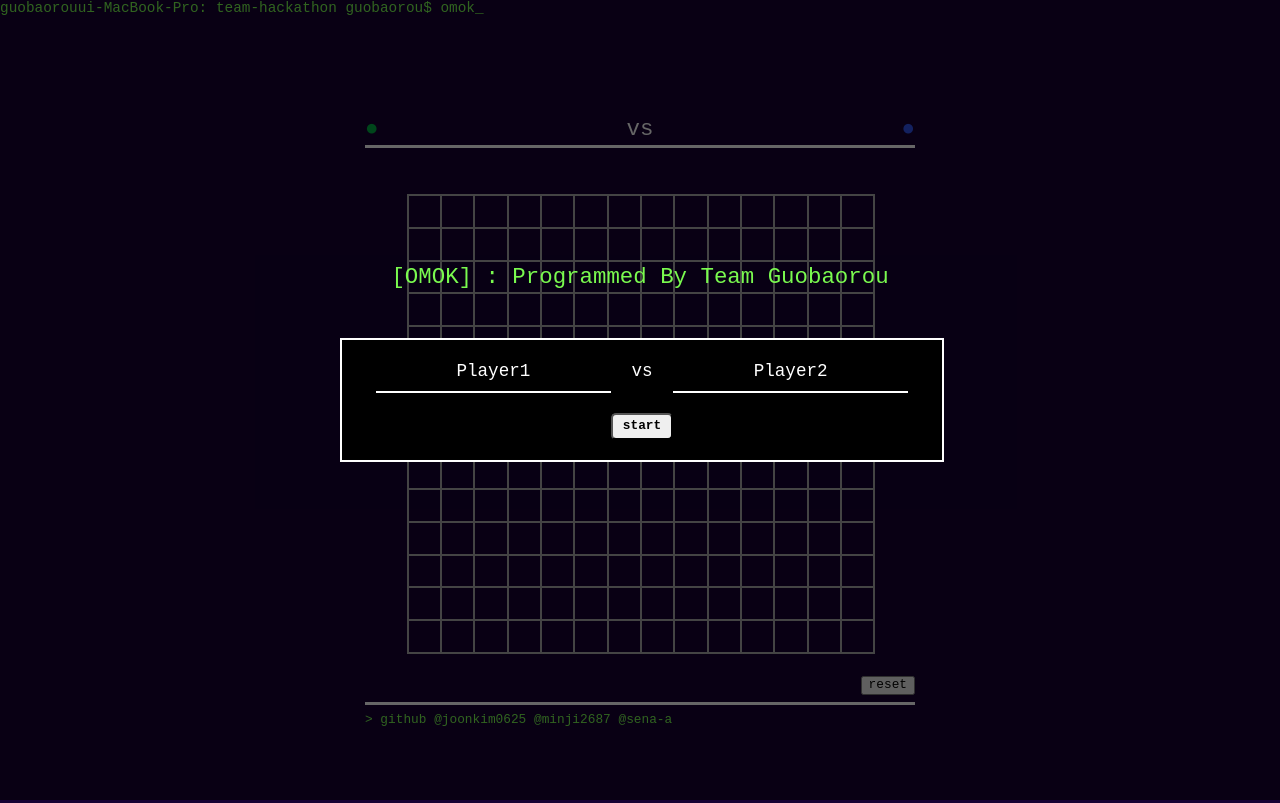
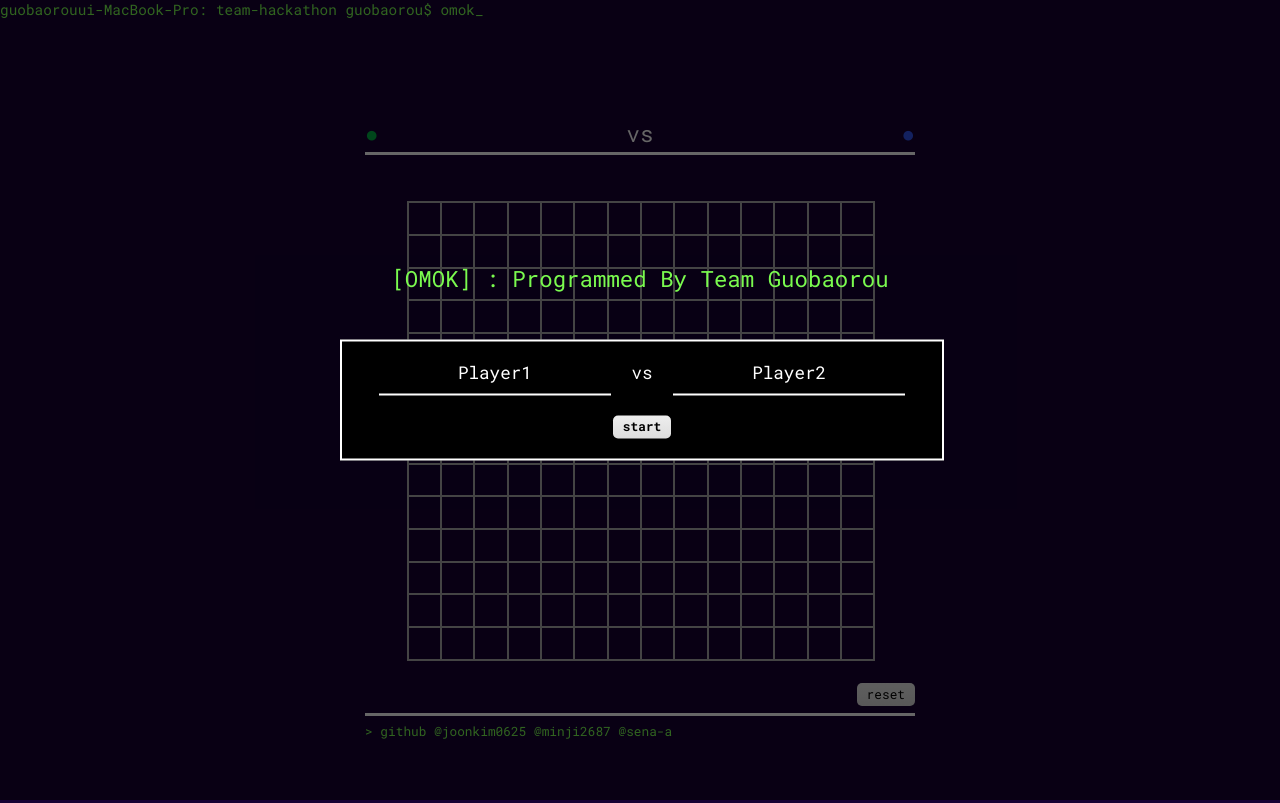
Before and after one commit to sena-a/hackathon-omok, a website built with Parcel: page src/index.html in a window 1280 px wide. Built offline with nearby package versions, Linux system fonts and the light colour scheme.

Commit message:
Modified button design for cross-browsing

```diff
--- a/src/index.scss
+++ b/src/index.scss
@@ -4,88 +4,76 @@
 @import url("https://fonts.googleapis.com/css?family=Roboto+Mono:400,400i,500,500i,700");
 
 // 전체 그룹화
-
 body {
   font-size: 10px;
-  font-family: ‘Roboto Mono’, monospace;
+  font-family: 'Roboto Mono', monospace;
   height: 100vh;
   background-color: #160133;
   color: white;
 }
-
 a {
   text-decoration: none;
   color: #7afa4f;
 }
-
+button{
+  margin:0;
+  padding:0;
+  border:0;
+  background:none;
+}
 
 // 메인 게임 페이지
-
 .container h1 {
   margin: 0;
   font-size: 0.9rem;
   color: #7afa4f;
 }
-
 .main {
   width: 550px;
   margin: 100px auto 0;
 }
-
 // 사용자 이름 표시 관련
-
 .players {
   display: flex;
   font-size: 1.4rem;
   padding-bottom: 3px;
   justify-content: space-between;
 }
-
 .player1-stone {
   color: #00af43;
 }
-
 .player2-stone {
   color: #3054f1;
 }
-
 .current-turn {
   color: rgb(255, 196, 252);
 }
-
 // 바둑판
-
 .board-container {
   width: 550px;
   border-top: 3px solid white;
   border-bottom: 3px solid white;
 }
-
 .board {
   width: 500px;
   margin: 30px auto 0;
 }
-
 .row {
   display: flex;
 }
-
 .col {
   position: relative;
   flex-grow: 1;
   cursor: pointer;
 }
-
 .col:hover {
   background-color: #4b6043;
 }
-
 .col::before {
   display: block;
   content: "";
   padding-bottom: 98%;
 }
-
 .col-grid::before {
   display: block;
   content: "";
@@ -98,7 +86,6 @@ a {
   border-left: 2px solid #aaa;
   box-sizing: border-box;
 }
-
 .col-grid::after {
   display: block;
   content: "";
@@ -111,32 +98,27 @@ a {
   border-bottom: 2px solid #aaa;
   box-sizing: border-box;
 }
-
 // 바둑판 - 테두리 선 없애기
 .row:first-child .col-grid::after {
   border-top: none;
   border-left: none;
   border-right: none;
 }
-
 .row:last-child .col-grid::before {
   border-bottom: none;
   border-left: none;
   border-right: none;
 }
-
 .col:first-child .col-grid::after {
   border-top: none;
   border-left: none;
   border-bottom: none;
 }
-
 .col:last-child .col-grid::before {
   border-top: none;
   border-bottom: none;
   border-right: none;
 }
-
 // 바둑알
 .col::after {
   position: absolute;
@@ -148,44 +130,39 @@ a {
   left: 10%;
   border-radius: 50%;
 }
-
 // 흑돌
 .col.black::after {
   background-color: #00af43;
 }
-
 // 백돌
 .col.white::after {
   background-color: #3054f1;
 }
-
 // 리셋 버튼
-
 .reset-container {
   display: flex;
   flex-direction: row-reverse;
   margin: 8px 0 7px 0;
 }
 .reset-btn {
+  background:linear-gradient( #eee, #ddd);
   font-size: 0.8rem;
   line-height: 1;
+   padding: 5px 10px;
+   border-radius: 5px;
 }
-
 // 푸터
 .footer {
+  height:10vh;
   width: 550px;
   margin: 7px auto 0;
-  height: 10vh;
 }
-
 .github-info {
   font-size: 0.8rem;
   color: #7afa4f;
 }
 
-
 // 게임 시작 페이지
-
 .start-page {
   background-color: rgba(000, 000, 000, 0.6);
   width: 100%;
@@ -194,14 +171,12 @@ a {
   top: 0;
   left: 0;
 }
-
 .game-title {
   text-align: center;
   margin: 33vh 0 0 0;
   font-size: 1.4rem;
   color: #7afa4f;
 }
-
 .start-main {
   border: 2px solid #fff;
   width: 600px;
@@ -215,9 +190,7 @@ a {
   font-size: 1.1rem;
   transform: translateY(-50%);
 }
-
 // 사용자 이름 입력 창
-
 .start-players input {
   background-color: black;
   color: white;
@@ -228,18 +201,15 @@ a {
   padding-bottom: 10px;
   outline: 0;
 }
-
 .start-players input::placeholder {
   color: white;
 }
-
 .start-players input:focus {
   border-color: #7afa4f;
 }
-
 // 시작하기 버튼
-
 .start-btn {
+  background:linear-gradient( #eee, #ddd);
   font-size: 0.8rem;
   font-weight: 700;
   line-height: 1;
@@ -247,16 +217,12 @@ a {
   padding: 5px 10px;
   border-radius: 5px;
 }
-
 // 게임 시작 버튼 클릭 시 시작 페이지 사라짐
-
 .start-act {
   display: none;
 }
 
-
 // 게임 종료시 화면
-
 .winner-page {
   background-color: rgba(000, 000, 000, 0.6);
   width: 100%;
@@ -266,7 +232,6 @@ a {
   left: 0;
   display: none;
 }
-
 .winner-main {
   border: 2px solid #fff;
   width: 600px;
@@ -280,14 +245,13 @@ a {
   font-size: 1.1rem;
   transform: translateY(-50%);
 }
-
 // 승리 문구
 .winner-text {
   line-height: 1.7;
 }
-
 // 재시작 버튼
 .restart-btn {
+background:linear-gradient( #eee, #ddd);
   font-size: 0.8rem;
   font-weight: 700;
   line-height: 1;
@@ -295,31 +259,24 @@ a {
   padding: 5px 10px;
   border-radius: 5px;
 }
-
 // 재시작 버튼 클릭 시 승리 화면 지우기
-
 // 흑돌이 이겼을 때
 .winner1-act {
   display: block;
 }
-
 .winner1-act .winner-main {
   border-color: #00af43;
 }
-
 .winner1-act .winner-text {
   color: #00ff62;
 }
-
 // 백돌이 이겼을 때
 .winner2-act {
   display: block;
 }
-
 .winner2-act .winner-main {
   border-color: #3054f1;
 }
-
 .winner2-act .winner-text {
   color: #68cfff;
 }
```
